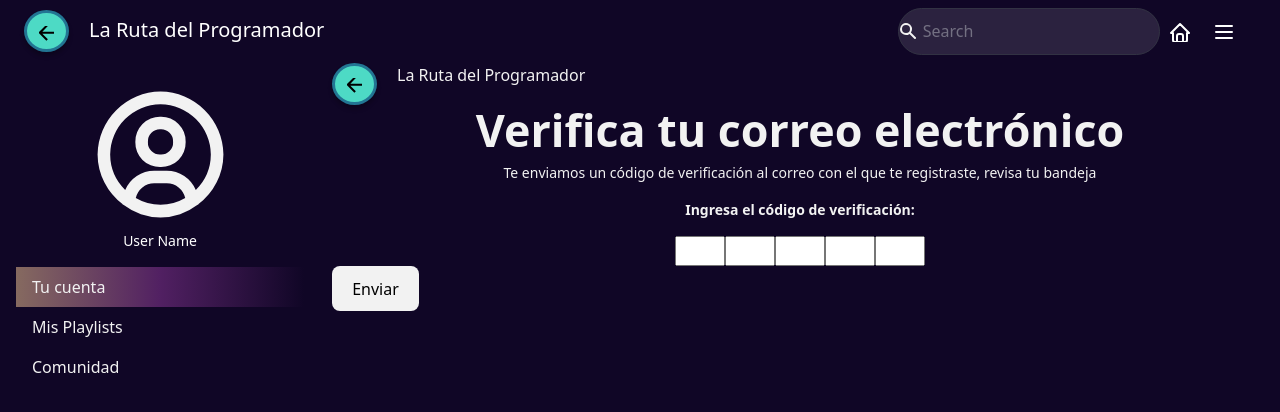
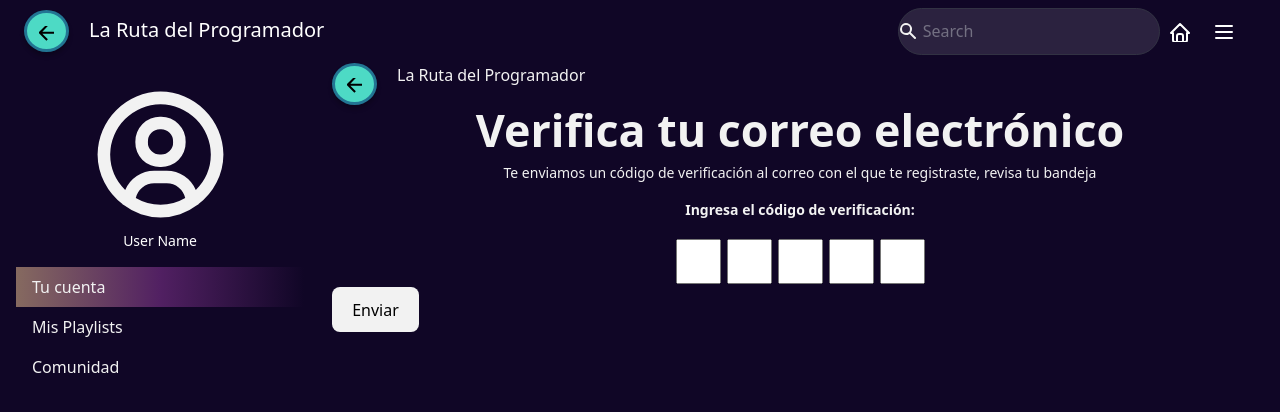
Before and after one commit to CodeMasterChefs/Frontend-Ruta-Programador, a React (Vite) app: page /mi_cuenta in a window 1280 px wide. Shown: the top 412 px of the page. Built offline with nearby package versions, Linux system fonts and the light colour scheme.

Commit message:
change confirmarPage inputs2

```diff
--- a/src/Pages/ConfimarCodigoPage/ConfirmarCodigoPage.css
+++ b/src/Pages/ConfimarCodigoPage/ConfirmarCodigoPage.css
@@ -1,4 +1,5 @@
 .code-inp {
-    height: 30px;
-    width: 50px;
+    height: 45px;
+    width: 45px;
+    margin: 3px;
 }
```
